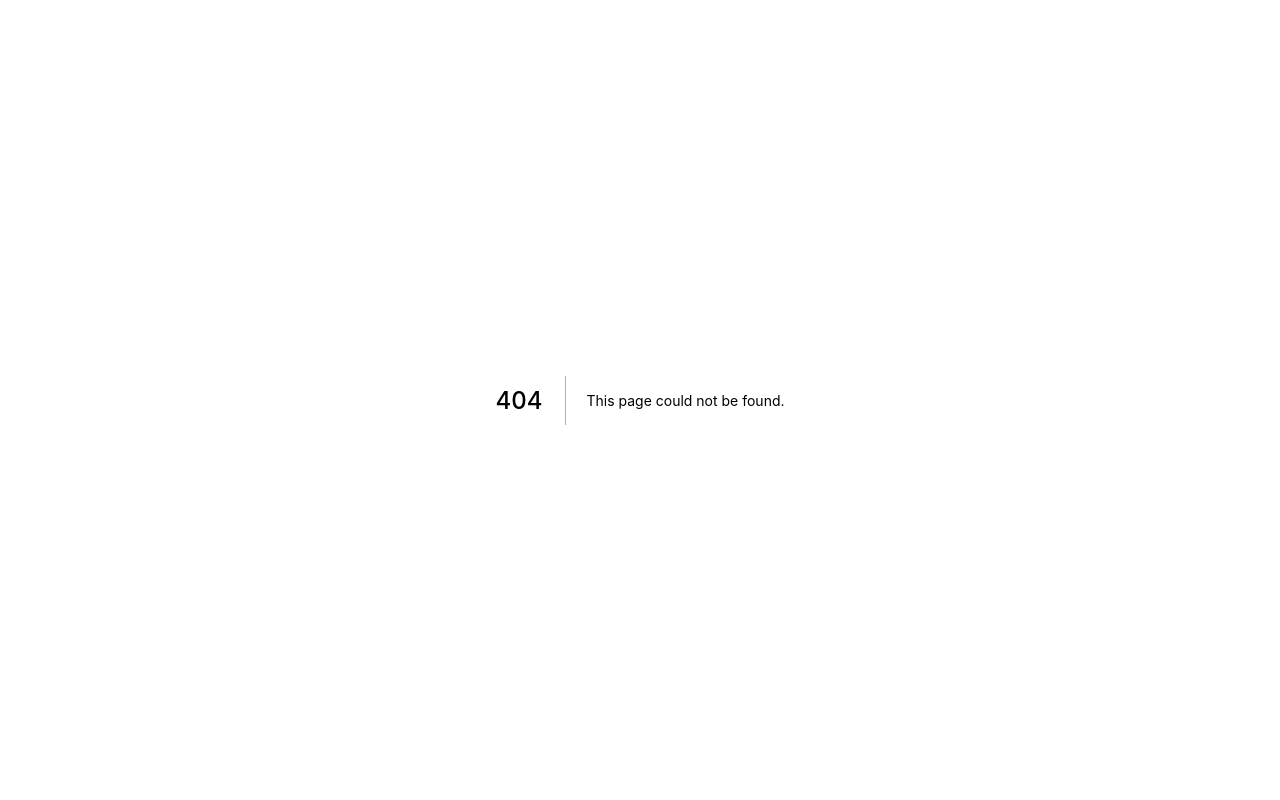
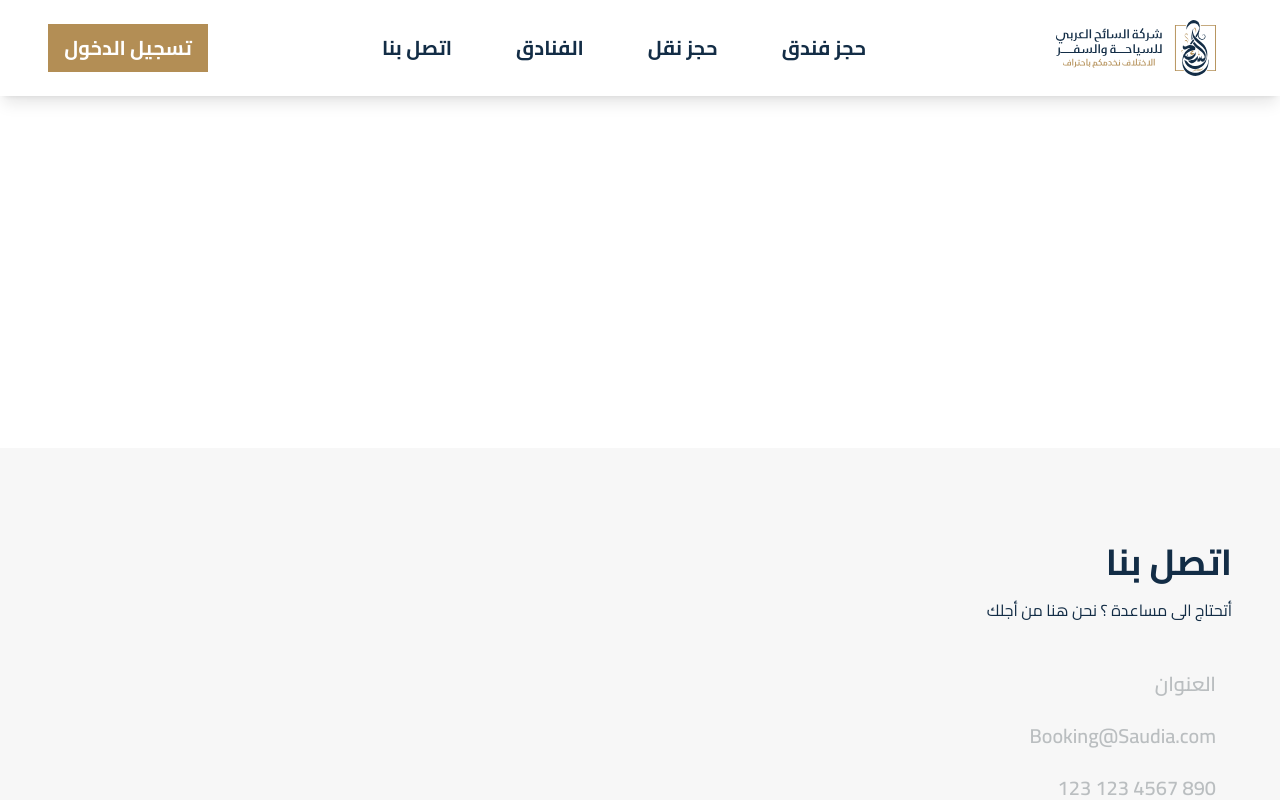
Before and after one commit to Safaayachi/Assa2eh, a Next.js app: page /contact in a window 1280 px wide. Before the commit this address had no page. Shown: the top 800 px of the page. Built offline with nearby package versions, Linux system fonts and the light colour scheme.

Commit message:
destination component

```diff
--- /dev/null
+++ b/components/Destination.js
@@ -0,0 +1,55 @@
+import React, { useState } from "react";
+import { Listbox } from "@headlessui/react";
+
+const Destination = () => {
+  const places = [
+    { id: 1, name: "مكة المكرمة" },
+    { id: 2, name: "جدة" },
+    { id: 3, name: "المدينة المنورة" },
+    { id: 4, name: "الطائف" },
+    { id: 5, name: "الرياض" },
+    { id: 6, name: "الدمام" },
+  ];
+  const [selectedPlace, setSelectedPlace] = useState({
+    id: 0,
+    name: "اختر وجهتك",
+  });
+  return (
+    <Listbox value={selectedPlace} onChange={setSelectedPlace}>
+      <div className="w-60">
+        <div className="flex justify-end space-x-4 px-4">
+          <p className="font-semiBold text-md text-darkTint">الوجهة</p>
+          <i className={`icon-place_black_24dp1   text-lg text-primary`} />
+        </div>
+        <div className="flex justify-between p-2">
+          <Listbox.Button>
+            <i
+              className={`icon-expand_more_black_24dp1   text-lg text-primary`}
+            />
+          </Listbox.Button>
+
+          <div>
+            <h1 className="px-4 text-xl font-bold text-secondary">
+              {selectedPlace.name}
+            </h1>
+          </div>
+        </div>
+      </div>
+      <Listbox.Options>
+        <ul className="w-60 shadow">
+          <div className="flex-col divide-y-2 divide-basic">
+            {places.map((place) => (
+              <Listbox.Option key={place.id} value={place}>
+                <div className="hover:bg-basic">
+                  <li className="p-2 px-6 text-end "> {place.name}</li>
+                </div>
+              </Listbox.Option>
+            ))}
+          </div>
+        </ul>
+      </Listbox.Options>
+    </Listbox>
+  );
+};
+
+export default Destination;
--- a/components/NavBar.js
+++ b/components/NavBar.js
@@ -14,7 +14,7 @@ const NavBar = () => {
 
       <ul className="hidden h-20 items-center space-x-16 text-xl font-bold text-secondary md:flex">
         <li className="border-b-transparent flex h-24 items-center justify-center hover:text-primary active:border-b-4 active:border-primary  active:text-primary ">
-          <Link href="/">اتصل بنا</Link>
+          <Link href="/contact">اتصل بنا</Link>
         </li>
         <li className="border-b-transparent flex h-24 items-center justify-center hover:text-primary active:border-b-4 active:border-primary  active:text-primary	">
           <Link href="/">الفنادق</Link>
@@ -69,7 +69,7 @@ const NavBar = () => {
                 </li>
 
                 <li className="flex h-12 w-full items-center justify-end px-8 text-xl font-semibold text-secondary hover:text-primary active:border-r-4 active:border-r-primary active:bg-basic">
-                  <Link href="/">اتصل بنا</Link>
+                  <Link href="/contact">اتصل بنا</Link>
                 </li>
               </ul>
             </div>
--- a/components/Search.js
+++ b/components/Search.js
@@ -1,7 +1,10 @@
 import React from "react";
+import Destination from "./Destination";
 
 const Search = () => {
-  return <div className="w-full h-152">Search</div>;
+  return <div className="w-full h-152">
+    <Destination/>
+  </div>;
 };
 
 export default Search;
--- a/package.json
+++ b/package.json
@@ -13,7 +13,6 @@
     "icomoon-react": "^3.0.0",
     "next": "12.2.5",
     "react": "18.2.0",
-    "react-burger-menu": "^3.0.8",
     "react-dom": "18.2.0"
   },
   "devDependencies": {
--- /dev/null
+++ b/pages/contact.js
@@ -0,0 +1,51 @@
+import React from "react";
+import NavBar from "../components/NavBar";
+import Footer from "../components/Footer";
+
+const contact = () => {
+  return (
+    <section className="">
+      <NavBar />
+      <div className="h-full w-full flex-col md:flex">
+        <div className="h-112 w-full bg-tint"></div>
+        <div className="h-112 w-full flex justify-end items-center bg-basic p-4 px-12">
+          <div className="flex-col space-y-12">
+            <div className="flex-col space-y-4">
+              <h1 className="text-end text-4xl font-bold text-secondary">
+                اتصل بنا
+              </h1>
+              <p className="text-end text-secondary ">
+                أتحتاج الى مساعدة ؟ نحن هنا من أجلك
+              </p>
+            </div>
+            <div className="flex-col space-y-6">
+              <div className="flex justify-end space-x-4">
+                <p className="text-xl font-semibold text-darkTint">العنوان </p>
+                <i
+                  className={`icon-place_black_24dp1   text-3xl text-primary`}
+                />
+              </div>
+              <div className="flex justify-end space-x-4">
+                <p className="text-xl font-semibold text-darkTint">
+                  Booking@Saudia.com
+                </p>
+                <i
+                  className={`icon-email_black_24dp-3   text-3xl text-primary`}
+                />
+              </div>
+              <div className="flex justify-end space-x-4">
+                <p className="text-xl font-semibold text-darkTint">
+                  123 123 4567 890
+                </p>
+                <i className={`icon-call_black_24dp2  text-3xl text-primary`} />
+              </div>
+            </div>
+          </div>
+        </div>
+      </div>
+      <Footer />
+    </section>
+  );
+};
+
+export default contact;
--- a/tailwind.config.js
+++ b/tailwind.config.js
@@ -15,6 +15,7 @@ module.exports = {
       spacing: {
         152: "38rem",
         124: "31rem",
+        112: "28rem",
       },
     },
     colors: {
```
